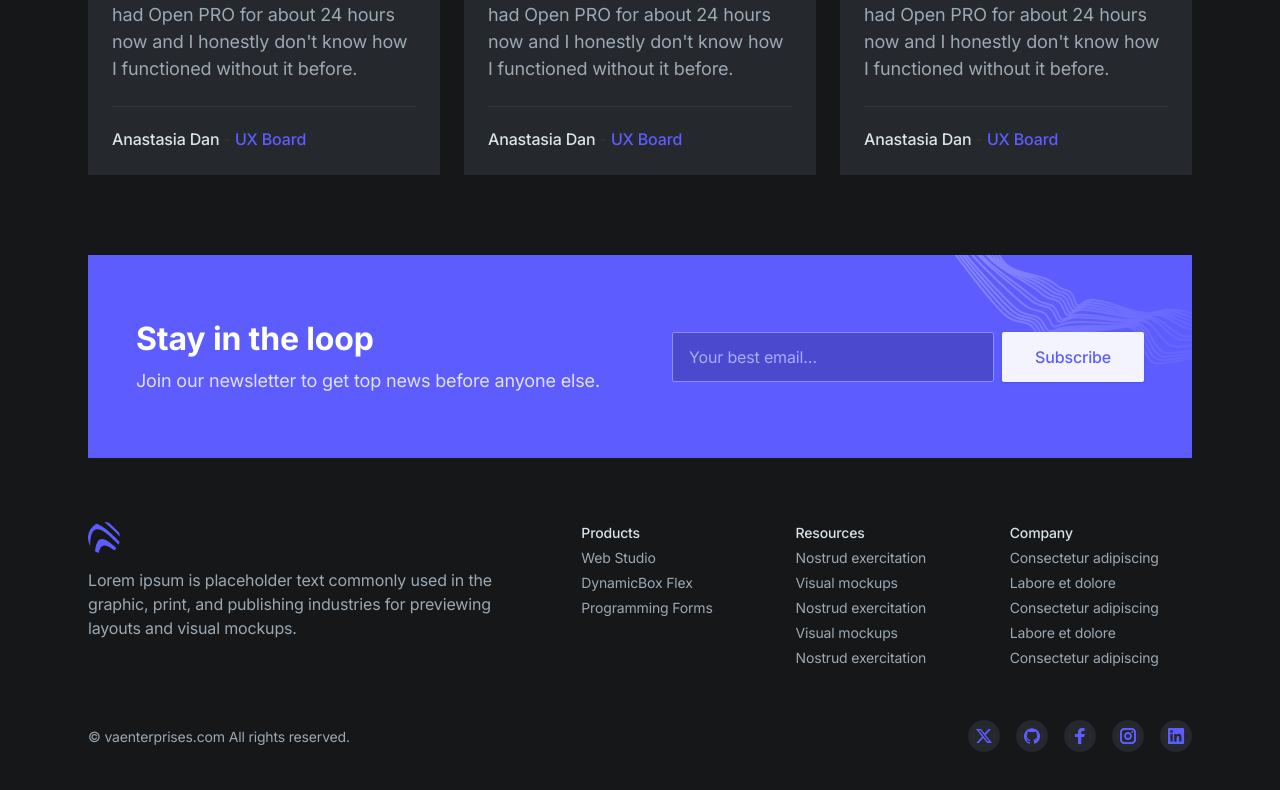
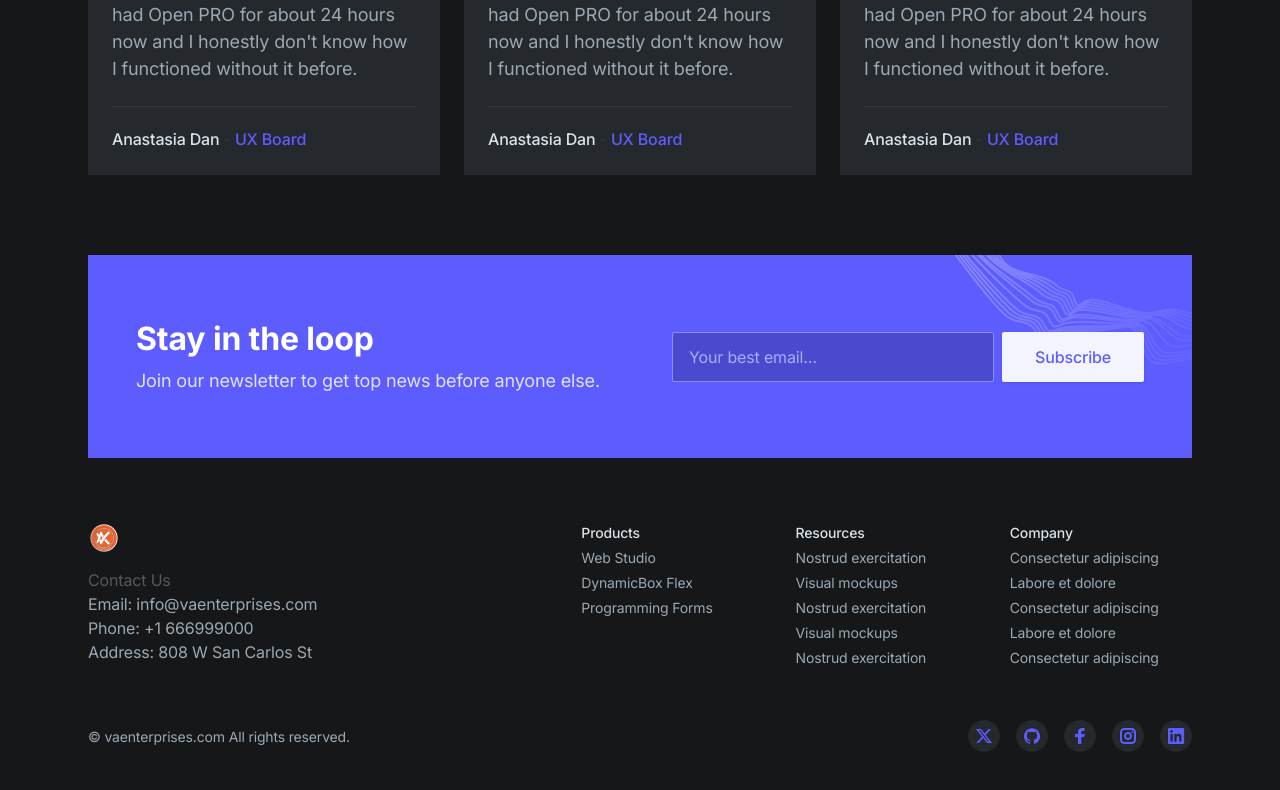
Before and after one commit to vaenterprisesin/vaenterprises, a Next.js app: page / in a window 1280 px wide. Shown: the part 4051-4841 px from the top of the page. Built offline with nearby package versions, Linux system fonts and the light colour scheme.

Commit message:
Update footer.tsx

```diff
--- a/components/ui/footer.tsx
+++ b/components/ui/footer.tsx
@@ -1,5 +1,7 @@
 import React from 'react'
 import Link from 'next/link'
+import Logo from '@/public/images/logo.png'
+import Image from 'next/image'
 
 export default function Footer() {
   return (
@@ -14,13 +16,14 @@ export default function Footer() {
             <div className="md:col-span-4 lg:col-span-5">
               <div className="mb-2">
                 {/* Logo */}
-                <Link href="/" className="inline-block" aria-label="Cruip">
-                  <svg className="w-8 h-8 fill-current text-purple-600" viewBox="0 0 32 32" xmlns="http://www.w3.org/2000/svg">
-                    <path d="M31.952 14.751a260.51 260.51 0 00-4.359-4.407C23.932 6.734 20.16 3.182 16.171 0c1.634.017 3.21.28 4.692.751 3.487 3.114 6.846 6.398 10.163 9.737.493 1.346.811 2.776.926 4.262zm-1.388 7.883c-2.496-2.597-5.051-5.12-7.737-7.471-3.706-3.246-10.693-9.81-15.736-7.418-4.552 2.158-4.717 10.543-4.96 16.238A15.926 15.926 0 010 16C0 9.799 3.528 4.421 8.686 1.766c1.82.593 3.593 1.675 5.038 2.587 6.569 4.14 12.29 9.71 17.792 15.57-.237.94-.557 1.846-.952 2.711zm-4.505 5.81a56.161 56.161 0 00-1.007-.823c-2.574-2.054-6.087-4.805-9.394-4.044-3.022.695-4.264 4.267-4.97 7.52a15.945 15.945 0 01-3.665-1.85c.366-3.242.89-6.675 2.405-9.364 2.315-4.107 6.287-3.072 9.613-1.132 3.36 1.96 6.417 4.572 9.313 7.417a16.097 16.097 0 01-2.295 2.275z" />
-                  </svg>
+                <Link href="/" className="inline-block" aria-label="vaenterprises">
+                   <Image className="w-8 h-8 rounded-full" src={Logo}  alt="VA Enterprises Logo" />
                 </Link>
               </div>
-              <div className="text-gray-400">Lorem ipsum is placeholder text commonly used in the graphic, print, and publishing industries for previewing layouts and visual mockups.</div>
+              <div className="text-gray-600">Contact Us</div>
+              <div className="text-gray-400">Email:  info@vaenterprises.com</div>
+              <div className="text-gray-400">Phone: +1 666999000</div>
+              <div className="text-gray-400">Address:  808 W San Carlos St</div>
             </div>
 
             {/* 2nd, 3rd and 4th blocks */}
```
